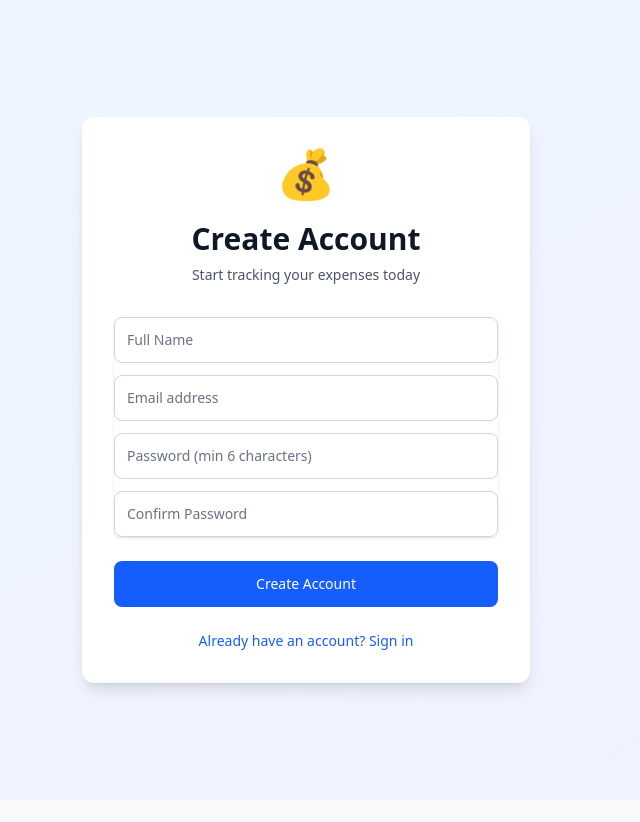
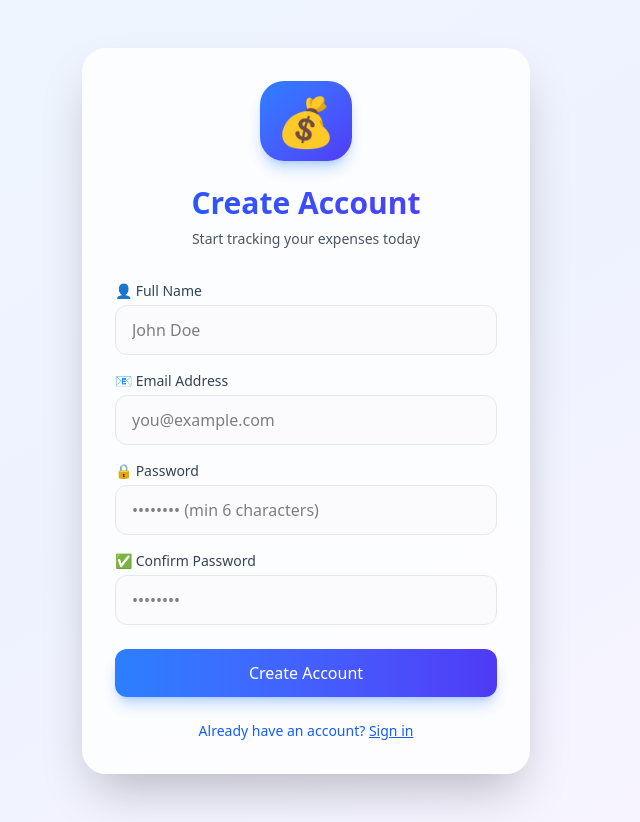
Before and after one commit to Sakibur59/ExpenseTracker, a Next.js app in the folder expense-tracker/: page /register in a window 1280 px wide. Shown: the whole page, without its empty margins (334-974 px from the left). Before the commit the page ends 800 px from the top, so only its background shows below. Built offline with nearby package versions, Linux system fonts and the light colour scheme; no server answers.

Commit message:
update register page

```diff
--- a/expense-tracker/src/app/register/page.js
+++ b/expense-tracker/src/app/register/page.js
@@ -29,7 +29,6 @@ export default function Register() {
     setLoading(true);
     setError('');
 
-    // Validation
     if (formData.password !== formData.confirmPassword) {
       setError('Passwords do not match');
       setLoading(false);
@@ -53,68 +52,84 @@ export default function Register() {
   };
 
   return (
-    <div className="min-h-screen flex items-center justify-center bg-gradient-to-br from-blue-50 to-indigo-50 py-12 px-4 sm:px-6 lg:px-8">
-      <div className="max-w-md w-full space-y-8 bg-white p-8 rounded-xl shadow-lg">
-        <div>
-          <div className="text-center">
+    <div className="min-h-screen flex items-center justify-center bg-gradient-to-br from-blue-50 via-indigo-50 to-purple-50 py-12 px-4 sm:px-6 lg:px-8">
+      <div className="max-w-md w-full">
+        <div className="bg-white/80 backdrop-blur-lg p-8 rounded-3xl shadow-2xl border border-white/30">
+          <div className="text-center mb-8">
+            <div className="inline-block p-4 bg-gradient-to-br from-blue-500 to-indigo-600 rounded-3xl shadow-lg shadow-blue-500/30">
               <span className="text-5xl">💰</span>
             </div>
-          <h2 className="mt-6 text-center text-3xl font-extrabold text-gray-900">
+            <h2 className="mt-6 text-3xl font-extrabold bg-gradient-to-r from-blue-600 to-indigo-600 bg-clip-text text-transparent">
               Create Account
             </h2>
-          <p className="mt-2 text-center text-sm text-gray-600">
+            <p className="mt-2 text-sm text-gray-600">
               Start tracking your expenses today
             </p>
           </div>
+
           <form className="mt-8 space-y-6" onSubmit={handleSubmit}>
             {error && (
-            <div className="bg-red-50 border border-red-400 text-red-700 px-4 py-3 rounded-lg text-sm">
+              <div className="bg-red-50 border-l-4 border-red-500 text-red-700 px-4 py-3 rounded-lg text-sm flex items-center gap-2">
+                <span className="text-lg">⚠️</span>
                 {error}
               </div>
             )}
-          <div className="rounded-md shadow-sm space-y-3">
+
+            <div className="space-y-4">
               <div>
+                <label className="block text-sm font-medium text-gray-700 mb-1">
+                  👤 Full Name
+                </label>
                 <input
                   type="text"
                   name="name"
                   required
                   value={formData.name}
                   onChange={handleChange}
-                className="appearance-none rounded-lg relative block w-full px-3 py-3 border border-gray-300 placeholder-gray-500 text-gray-900 focus:outline-none focus:ring-blue-500 focus:border-blue-500 focus:z-10 sm:text-sm"
-                placeholder="Full Name"
+                  className="w-full px-4 py-3 border border-gray-200 rounded-xl focus:outline-none focus:ring-2 focus:ring-blue-500 focus:border-transparent bg-gray-50/50 transition-all"
+                  placeholder="John Doe"
                 />
               </div>
               <div>
+                <label className="block text-sm font-medium text-gray-700 mb-1">
+                  📧 Email Address
+                </label>
                 <input
                   type="email"
                   name="email"
                   required
                   value={formData.email}
                   onChange={handleChange}
-                className="appearance-none rounded-lg relative block w-full px-3 py-3 border border-gray-300 placeholder-gray-500 text-gray-900 focus:outline-none focus:ring-blue-500 focus:border-blue-500 focus:z-10 sm:text-sm"
-                placeholder="Email address"
+                  className="w-full px-4 py-3 border border-gray-200 rounded-xl focus:outline-none focus:ring-2 focus:ring-blue-500 focus:border-transparent bg-gray-50/50 transition-all"
+                  placeholder="you@example.com"
                 />
               </div>
               <div>
+                <label className="block text-sm font-medium text-gray-700 mb-1">
+                  🔒 Password
+                </label>
                 <input
                   type="password"
                   name="password"
                   required
                   value={formData.password}
                   onChange={handleChange}
-                className="appearance-none rounded-lg relative block w-full px-3 py-3 border border-gray-300 placeholder-gray-500 text-gray-900 focus:outline-none focus:ring-blue-500 focus:border-blue-500 focus:z-10 sm:text-sm"
-                placeholder="Password (min 6 characters)"
+                  className="w-full px-4 py-3 border border-gray-200 rounded-xl focus:outline-none focus:ring-2 focus:ring-blue-500 focus:border-transparent bg-gray-50/50 transition-all"
+                  placeholder="•••••••• (min 6 characters)"
                 />
               </div>
               <div>
+                <label className="block text-sm font-medium text-gray-700 mb-1">
+                  ✅ Confirm Password
+                </label>
                 <input
                   type="password"
                   name="confirmPassword"
                   required
                   value={formData.confirmPassword}
                   onChange={handleChange}
-                className="appearance-none rounded-lg relative block w-full px-3 py-3 border border-gray-300 placeholder-gray-500 text-gray-900 focus:outline-none focus:ring-blue-500 focus:border-blue-500 focus:z-10 sm:text-sm"
-                placeholder="Confirm Password"
+                  className="w-full px-4 py-3 border border-gray-200 rounded-xl focus:outline-none focus:ring-2 focus:ring-blue-500 focus:border-transparent bg-gray-50/50 transition-all"
+                  placeholder="••••••••"
                 />
               </div>
             </div>
@@ -123,11 +138,11 @@ export default function Register() {
               <button
                 type="submit"
                 disabled={loading}
-              className="group relative w-full flex justify-center py-3 px-4 border border-transparent text-sm font-medium rounded-lg text-white bg-blue-600 hover:bg-blue-700 focus:outline-none focus:ring-2 focus:ring-offset-2 focus:ring-blue-500 disabled:opacity-50 disabled:cursor-not-allowed transition-colors"
+                className="w-full bg-gradient-to-r from-blue-500 to-indigo-600 text-white py-3 px-4 rounded-xl hover:from-blue-600 hover:to-indigo-700 focus:outline-none focus:ring-2 focus:ring-offset-2 focus:ring-blue-500 disabled:opacity-50 disabled:cursor-not-allowed transition-all duration-300 shadow-lg shadow-blue-500/30"
               >
                 {loading ? (
-                <span className="flex items-center">
-                  <svg className="animate-spin -ml-1 mr-3 h-5 w-5 text-white" xmlns="http://www.w3.org/2000/svg" fill="none" viewBox="0 0 24 24">
+                  <span className="flex items-center justify-center gap-2">
+                    <svg className="animate-spin h-5 w-5" xmlns="http://www.w3.org/2000/svg" fill="none" viewBox="0 0 24 24">
                       <circle className="opacity-25" cx="12" cy="12" r="10" stroke="currentColor" strokeWidth="4"></circle>
                       <path className="opacity-75" fill="currentColor" d="M4 12a8 8 0 018-8V0C5.373 0 0 5.373 0 12h4zm2 5.291A7.962 7.962 0 014 12H0c0 3.042 1.135 5.824 3 7.938l3-2.647z"></path>
                     </svg>
@@ -140,12 +155,13 @@ export default function Register() {
             </div>
 
             <div className="text-sm text-center">
-            <Link href="/login" className="font-medium text-blue-600 hover:text-blue-500">
-              Already have an account? Sign in
+              <Link href="/login" className="font-medium text-blue-600 hover:text-blue-500 transition-colors">
+                Already have an account? <span className="underline">Sign in</span>
               </Link>
             </div>
           </form>
         </div>
       </div>
+    </div>
   );
 }
```
Lines whose indentation alone changed are shown as unchanged.
